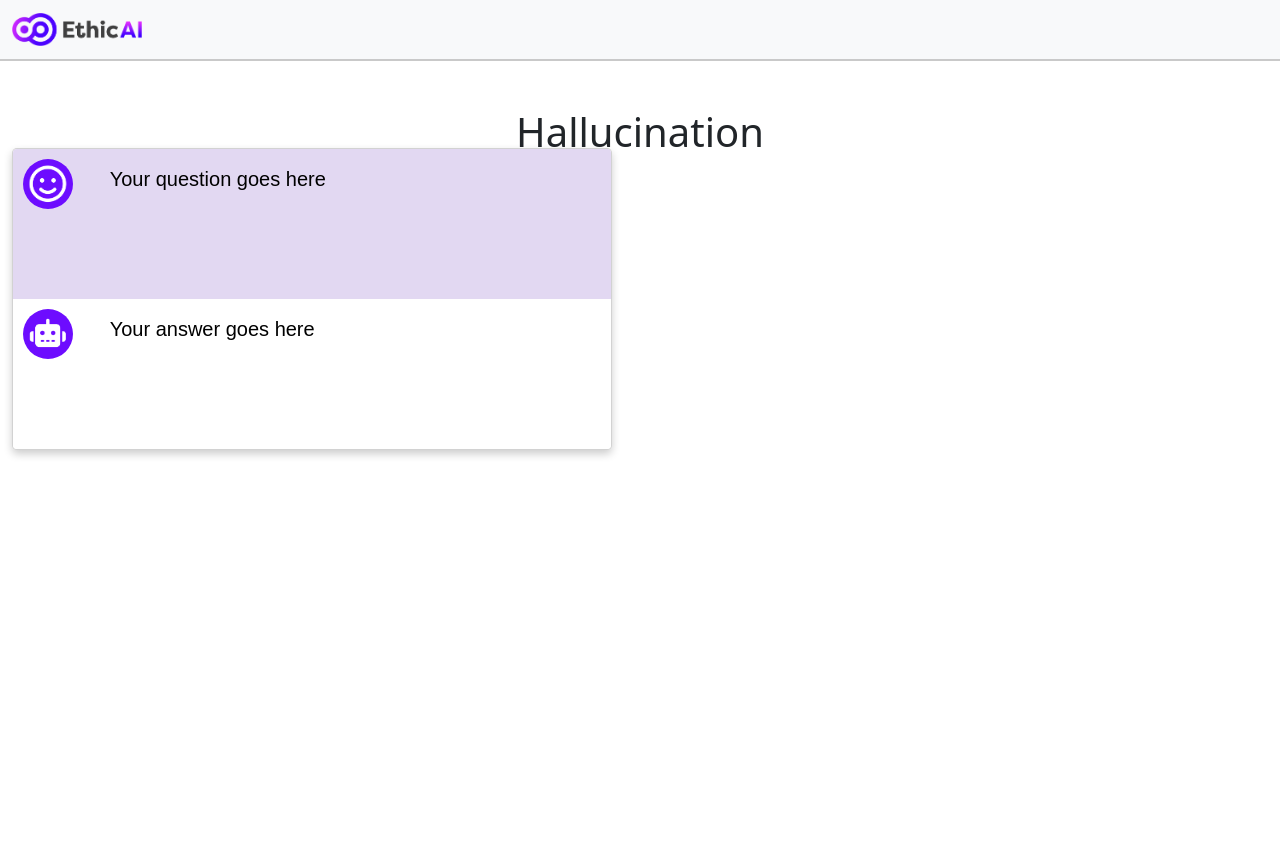
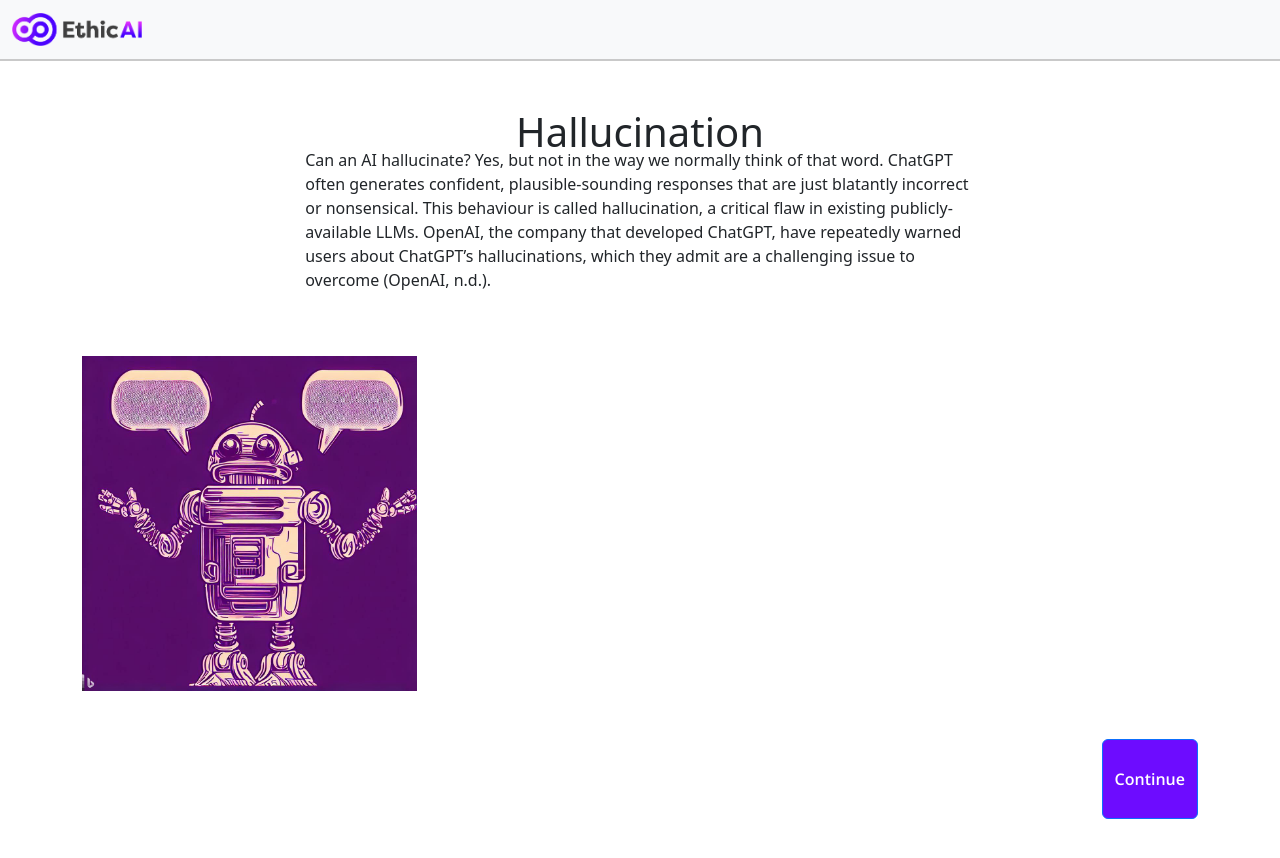
Before and after one commit to harslash/EthicAI, a Vue app in the folder project/ethicai-spa/: page /chatbots/hallucination in a window 1280 px wide. Shown: the top 858 px of the page. Built offline with nearby package versions, Linux system fonts and the light colour scheme.

Commit message:
Added new section to chatbots page 3

```diff
--- a/project/ethicai-spa/src/components/pages/chatbots/chatbots-page-2.vue
+++ b/project/ethicai-spa/src/components/pages/chatbots/chatbots-page-2.vue
@@ -1,6 +1,6 @@
 <template>
     <nav-bar />
-    <div class="container-fluid page-container text-center ">
+    <div class="container-fluid page-container text-center">
         <div class="container mb-5 text-section" :class="{ 'hidden': !showFirstSection }">
                 <div class="row h-10 mb-5">
                     <div class="col-md-12">
--- a/project/ethicai-spa/src/components/pages/chatbots/chatbots-page-3.vue
+++ b/project/ethicai-spa/src/components/pages/chatbots/chatbots-page-3.vue
@@ -1,13 +1,33 @@
 <template>
     <nav-bar />
     <div class="container-fluid page-container text-center">
-        <div class="row h-10 mb-5">
-                    <div class="col-md-12">
-                        <h1 class="mt-5">Hallucination</h1>
+       <div class="container mb-5 text-section" :class="{ 'hidden': !showFirstSection }">
+                    <div class="row h-10 mb-5">
+                        <div class="col-md-12">
+                            <h1 class="mt-5">Hallucination</h1>
+                        </div>
                     </div>
-                </div>
-        <div>
-            <chatgpt_ui :questionText="questionText" :answerText="answerText" class="text"/>
+                    <div class="row h-30 mb-5">
+                        <div class="col-md-12 pb-5">
+                            <div class="d-flex justify-content-center flex-wrap">
+                                <p class="section-text">
+                                    Can an AI hallucinate? Yes, but not in the way we normally think of that word. ChatGPT often generates confident, plausible-sounding responses that are just blatantly incorrect or nonsensical. This behaviour is called hallucination, a critical flaw in existing publicly-available LLMs. OpenAI, the company that developed ChatGPT, have repeatedly warned users about ChatGPT’s hallucinations, which they admit are a challenging issue to overcome (OpenAI, n.d.).
+                                </p>
+                            </div>
+                        </div>
+                        <div class="col-md-12">
+                              <img class="img-a" src="../../../assets/chatbots_page_3_a.jpeg" alt="2d illustration of a robot pulling messages from a box"/>
+                        </div>
+                    </div>
+                      <div class="row h-20">
+                        <div class="col-md-12 d-flex justify-content-end">
+                            <purple-btn
+                                :text="'Continue'"
+                                @click="showSecondSection = true;
+                                scrollIntoSecondSection()"
+                                ></purple-btn>
+                        </div>
+                    </div>
         </div>
     </div>
 </template>
@@ -15,7 +35,8 @@
 <script lang="ts">
 import { defineComponent } from 'vue';
 import NavBar from '../../reusable/nav-bar.vue';
-import chatgpt_ui from '../../reusable/chatgpt_ui.vue';
+import PurpleBtn from '../../reusable-ui/purple-btn.vue';
+
 
 export default defineComponent({
     name: 'ChatbotsPage3',
@@ -23,11 +44,24 @@ export default defineComponent({
         return {
             questionText: 'Your question goes here',
             answerText: 'Your answer goes here',
+            showFirstSection: true,
+            showSecondSection: false
         }
+    },
+     methods: {
+        scrollIntoSecondSection() {
+            this.$nextTick(() => {
+                const element = this.$refs.secondSection as HTMLElement;
+                if (element) {
+                    element.scrollIntoView({ behavior: "smooth", block: "start", inline: "start" });
+                }
+            });
+        },
     },
     components: {
         'nav-bar': NavBar,
-        'chatgpt_ui': chatgpt_ui,
+        'purple-btn': PurpleBtn
+
     },
 });
 </script>
@@ -36,12 +70,27 @@ export default defineComponent({
 @import url('https://fonts.googleapis.com/css2?family=Open+Sans:wght@700&display=swap');
 
 .container-fluid.page-container {
-    height: 105vh;
     margin-top: 60px;
 }
 
-.text {
-    font-size: 14px; /* Adjust the size as needed */
+.section-text {
+    width: 60%;
+    text-align: left;
 }
 
+.img-a {
+    width: 30%;
+}
+
+.text-section {
+  opacity: 1;
+  max-height: 1000px;
+  transition: max-height 0.5s ease-in-out, opacity 0.5s ease-in-out;
+}
+
+.hidden {
+  opacity: 0;
+  max-height: 0;
+  overflow: hidden;
+}
 </style>
```
Also changed, not shown: project/ethicai-spa/src/assets/chatbots_page_3_a.jpeg (added).
